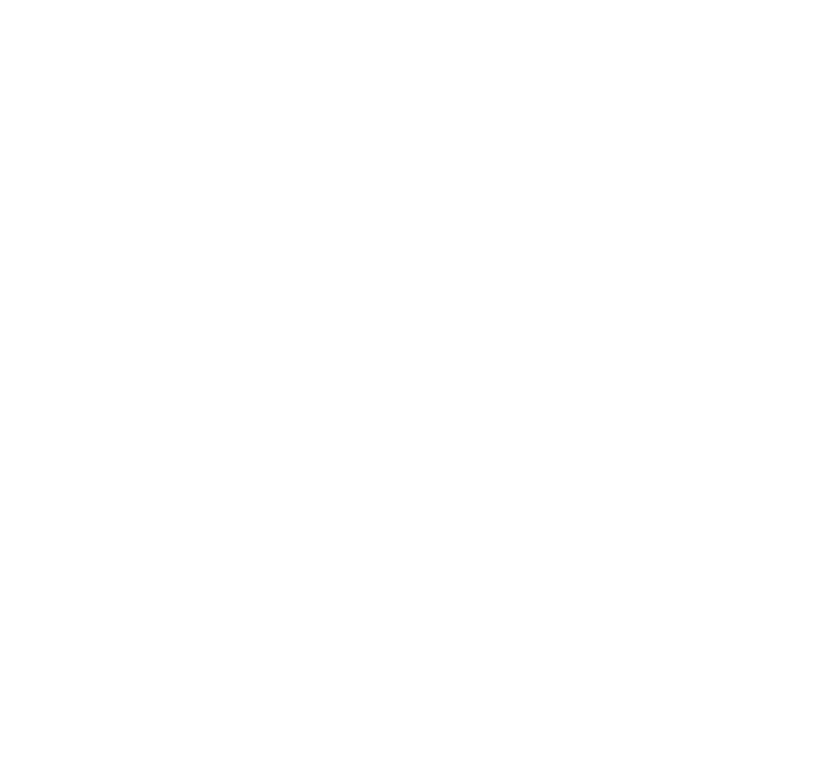
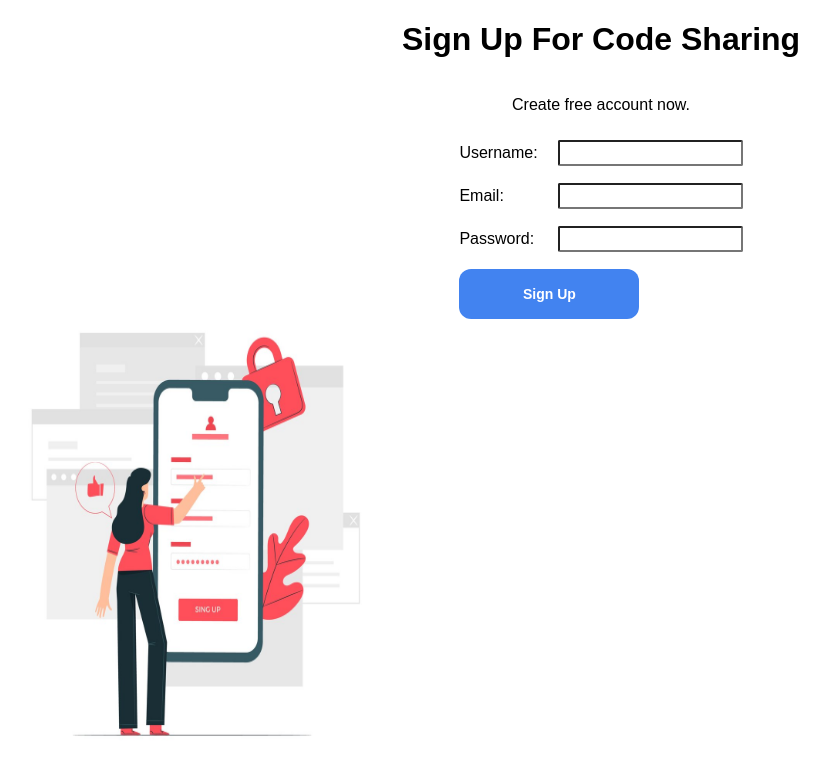
Before and after one commit to liya-oz/code-sharing, a React (Create React App) app in the folder project/: page /signup in a window 1280 px wide. Before the commit this address had no page. Shown: the top 774 px of the page, without its empty margins (39-868 px from the left). Built offline with nearby package versions, Linux system fonts and the light colour scheme.

Commit message:
add sign up page

```diff
--- a/project/src/App.js
+++ b/project/src/App.js
@@ -2,6 +2,7 @@
 import { BrowserRouter as Router, Route, Routes } from "react-router-dom";
 import StartPage from "./pages/StartPage";
 import MainPage from "./pages/MainPage";
+import SignUpPage from "./pages/SignUpPage";
 
 function App() {
   return (
@@ -10,6 +11,7 @@
         <Routes>
           <Route path="/" element={<StartPage />} exact />
           <Route path="/main" element={<MainPage />} exact />
+          <Route path="/signup" element={<SignUpPage />} exact />
         </Routes>
       </Router>
     </div>
--- /dev/null
+++ b/project/src/components/SignUp.css
@@ -0,0 +1,30 @@
+.form-container {
+  display: flex;
+  flex-direction: column;
+  align-items: center;
+  padding: 10px;
+}
+
+
+.input-container {
+  display: flex;
+  justify-content: space-between;
+  align-items: center;
+  margin-bottom: 17px;
+  width: 100%;
+}
+input{
+    height: 20px;
+    border-radius: 2px;
+}
+
+label {
+  text-align: left;
+  margin-right: 20px;
+  flex-basis: 30%;
+  font-weight: 300px;
+}
+
+input {
+  flex: 1;
+}
--- /dev/null
+++ b/project/src/components/SignUp.js
@@ -0,0 +1,68 @@
+import React, { useState } from "react";
+import "./SignUp.css";
+
+const SignUp = ({ onSignup }) => {
+  const [formData, setFormData] = useState({
+    username: "",
+    email: "",
+    password: "",
+  });
+
+  const handleChange = (e) => {
+    const { name, value } = e.target;
+    setFormData({
+      ...formData,
+      [name]: value,
+    });
+  };
+
+  const handleSubmit = (e) => {
+    e.preventDefault();
+    onSignup(formData);
+  };
+
+  return (
+    <div className="form-container">
+      <form onSubmit={handleSubmit}>
+        <div className="input-container">
+          <label htmlFor="username">Username:</label>
+          <input
+            type="text"
+            id="username"
+            name="username"
+            value={formData.username}
+            onChange={handleChange}
+            required
+          />
+        </div>
+        <div className="input-container">
+          <label htmlFor="email">Email:</label>
+          <input
+            type="email"
+            id="email"
+            name="email"
+            value={formData.email}
+            onChange={handleChange}
+            required
+          />
+        </div>
+        <div className="input-container">
+          <label htmlFor="password">Password:</label>
+          <input
+            type="password"
+            id="password"
+            name="password"
+            value={formData.password}
+            onChange={handleChange}
+            required
+          />
+        </div>
+        <div>
+          <button type="submit">Sign Up</button>
+        </div>
+      </form>
+    </div>
+  );
+};
+
+export default SignUp;
--- a/project/src/pages/MainPAge.js
+++ b/project/src/pages/MainPAge.js
@@ -10,7 +10,7 @@
   return (
     <div className="container">
       <div className="btn-container">
-        <Link to="/" style={{ textDecoration: "none" }}>
+        <Link to="/" >
           <Button label="Home" className="home-button" />
         </Link>
         <Button label="Save" />
--- /dev/null
+++ b/project/src/pages/SignUpPage.css
@@ -0,0 +1,14 @@
+.container{
+    margin: auto;
+}
+p{
+    font-size: 16px;
+}
+
+img{
+    width: 30%;
+    height: 60%;
+    position: absolute;
+    bottom: 20px;
+    left: 40px;
+}
--- /dev/null
+++ b/project/src/pages/SignUpPage.js
@@ -0,0 +1,22 @@
+import React from "react";
+import SignUp from "../components/SignUp";
+import "./SignUpPage.css"
+import signupImage from "../images/sign-up.jpeg"
+
+const SignUpPage = () =>{
+const handleSignup = (formData) => {
+  console.log("Signup data:", formData);
+};
+
+return (
+  <div className="container">
+    <h1>Sign Up For Code Sharing</h1>
+    <p>
+      Create free account now.
+    </p>
+    <SignUp onSignup={handleSignup} />
+    <img src={signupImage} alt="sharing-code" />
+  </div>
+);
+}
+export default SignUpPage;
```
Also changed, not shown: project/src/images/logo.png (added), project/src/images/sign-up.jpeg (added).
